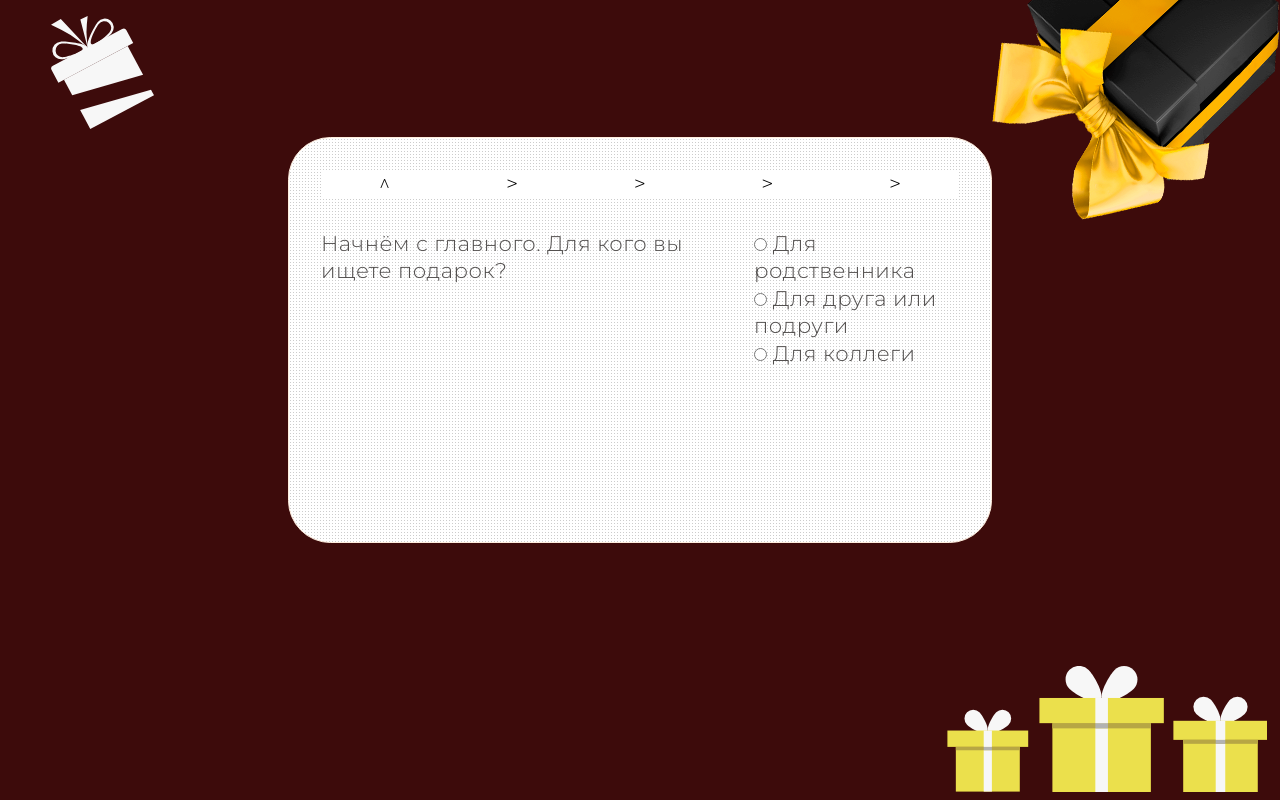
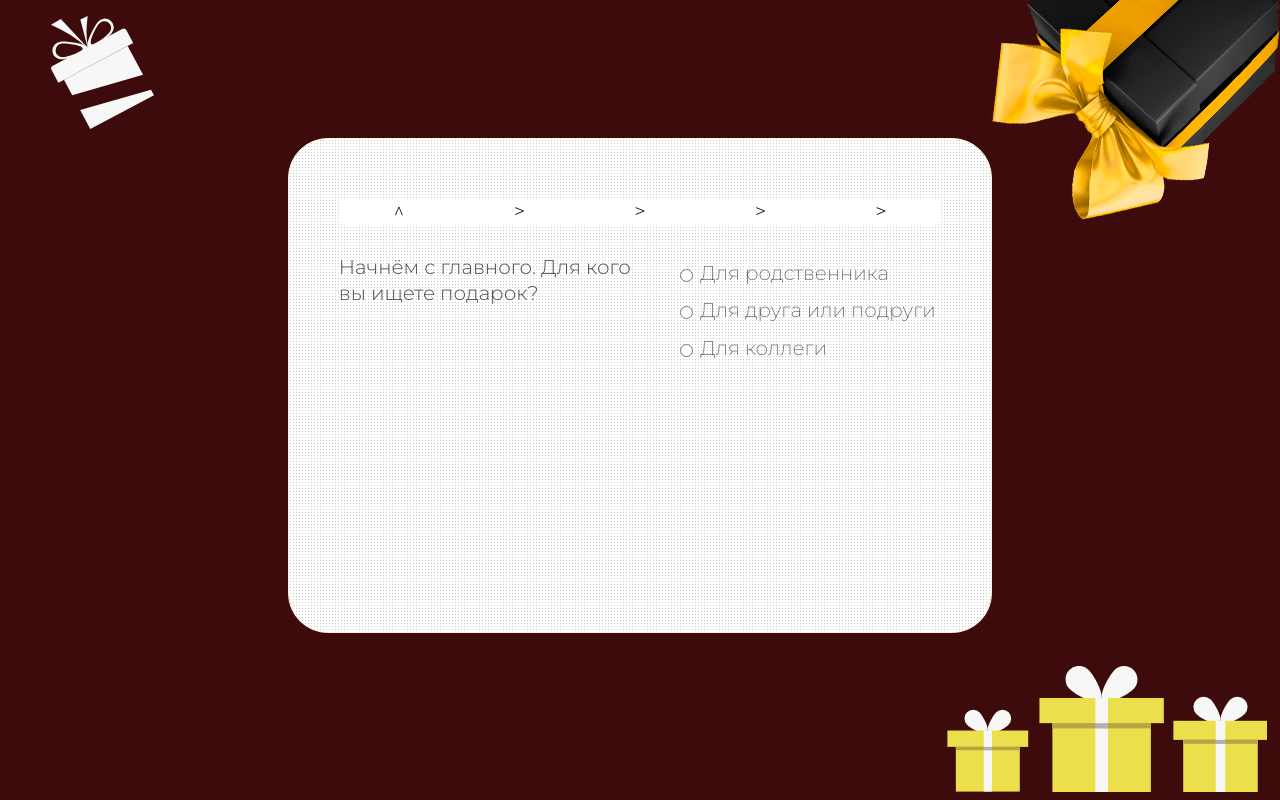
Before and after one commit to morozov312/gift_generator, a React (Create React App) app: page / in a window 1280 px wide. Both pictures are taken after a click on the button "ПРОЙТИ ТЕСТ". Built offline with nearby package versions, Linux system fonts and the light colour scheme.

Commit message:
adaptive test container

```diff
--- a/src/Components/TestContainer/TestAnswers/TestAnswers.js
+++ b/src/Components/TestContainer/TestAnswers/TestAnswers.js
@@ -22,7 +22,7 @@ function Answers({answers, clickUpdate}) {
                             value={answer.value}
                             onClick={(e) => saveResult(e)}
                         />
-                        &nbsp;{answer.text}
+                        {answer.text}
                     </label>)
             }
         </form>
--- a/src/Components/TestContainer/TestAnswers/TestAnswers.scss
+++ b/src/Components/TestContainer/TestAnswers/TestAnswers.scss
@@ -1,12 +1,32 @@
 .testAnswers {
   display: flex;
   flex-direction: column;
-  margin-left: 5%;
+  margin-left: 4%;
+  width: 100%;
+  max-width: 40%;
 
   &__answer {
+    font-weight: 200;
+    position: relative;
+    margin: 0.3em 0;
+
+    & input {
+      position: absolute;
+      left: -1em;
+      top: 0.4em;
+      @media (max-width: 768px) {
+        top: 0.3em;
+        left: -1.3em;
+      }
+    }
+
     &:hover {
-      color: #fe5921;
-      transition: color .2s ease-in;
+      color: #ff4c0d;
+      transition: color .1s ease-in;
     }
   }
+
+  @media (max-width: 768px) {
+    margin-top: 3em;
+  }
 }
--- a/src/Components/TestContainer/TestContainer.scss
+++ b/src/Components/TestContainer/TestContainer.scss
@@ -1,24 +1,36 @@
-@import url('https://fonts.googleapis.com/css2?family=Montserrat:wght@300&display=swap');
+@import url('https://fonts.googleapis.com/css2?family=Montserrat:wght@200;300&display=swap');
 @import "../../Assets/styles/variabels";
 
 .test {
+  @include adaptive-font(22, 15);
+  width: 100%;
+  min-height: 55%;
+  padding: 3em 2.5em;
+  margin-top: 13%;
   background-color: #ffffff;
   background-image: repeating-radial-gradient(circle at center, rgba(0, 0, 0, .2), rgba(0, 0, 0, .2) 1px, transparent 1px, transparent 100%);
   background-size: 3px 3px;
-  @include adaptive-font(24, 15);
+  color: #524f4e;
   font-family: 'Montserrat', sans-serif;
   font-weight: 300;
-  letter-spacing: 0.5px;
   line-height: 1.3em;
-  width: 100%;
-  min-height: 50%;
   border: 1px #ffeede solid;
   border-radius: 2em;
-  padding: 1.5em;
-  color: #524f4e;
+  @media (max-width: 425px) {
+    margin-top: 0;
+    min-height: 30%;
+  }
 
   &__item {
     display: flex;
-    justify-content: center;
+    justify-content: space-between;
+
+    p {
+      width: 50%;
+    }
+
+    @media (max-width: 768px) {
+      flex-direction: column;
+    }
   }
 }
```
